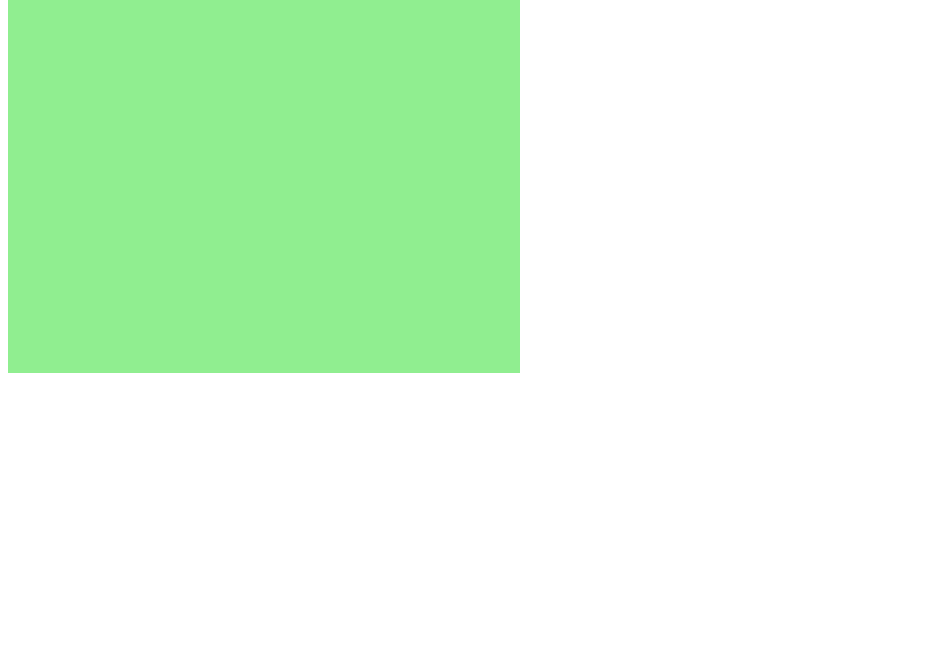
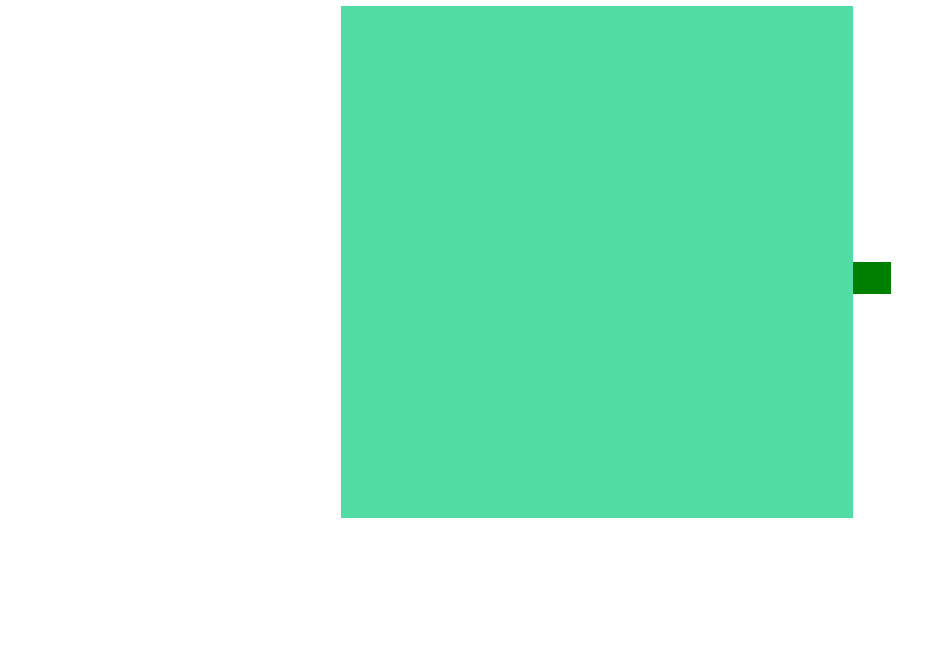
Before and after one commit to PalomaCristina/snake-game, a plain HTML site: page index.html in a window 1280 px wide. Shown: the part 147-800 px from the top of the page, without its empty margins (0-946 px from the left). Drawn offline with Linux system fonts and the light colour scheme.

Commit message:
criar cobrinha e definir movimentos

```diff
--- a/index.html
+++ b/index.html
@@ -3,13 +3,13 @@
 <head>
     <meta charset="UTF-8">
     <meta name="viewport" content="width=device-width, initial-scale=1.0">
-    <meta http-equiv="X-UA-Compatible" content="ie-edge">
-    <link rel="stylesheet" href="css/style.css">
-    <script defer src="js/script.js"></script>
+    <meta http-equiv="X-UA-Compatible" content="ie=edge">
     <title>Snake Game</title>
+    <link rel="stylesheet" href="style.css">
+    <script defer src="script.js"></script>
 </head>
-
 <body>
-    <canvas id="snake" width="512" height="512"></canvas>
+    <h1>SNAKE GAME!</h1>
+    <canvas id="snake" width="550" height="550"></canvas>
 </body>
 </html>
--- a/js/script.js
+++ /dev/null
@@ -1,10 +0,0 @@
-let canvas = document.getElementById("snake");
-let context = canvas.getContext("2d");
-let box = 32;
-
-function criarBG(){
-    context.fillStyle = "lightgreen";
-    context.fillRect(0, 0, 16 * box, 16 * box);
-}
-
-criarBG();
--- /dev/null
+++ b/script.js
@@ -0,0 +1,46 @@
+let canvas = document.getElementById("snake"); //cria o elemento
+let context = canvas.getContext("2d");
+let box = 32;
+let snake = []; //cria cobrinha como array
+snake[0] ={
+    x: 8 * box,
+    y: 8 * box
+}
+let direction = "right";
+
+function criarBG(){
+    context.fillStyle =  '#51DCA3';
+    context.fillRect(0, 0, 16*box, 16*box); //desenha o retângulo x e y, largura e altura
+}
+
+function criarCobrinha() {
+    for(i = 0; i < snake.length; i++){
+        context.fillStyle = "green";
+        context.fillRect(snake[i].x, snake[i].y, box, box);
+    }
+}
+
+function iniciarJogo() {
+    criarBG();
+    criarCobrinha();
+
+    let snakeX = snake[0].x; //define o ponto inicial da cobrinha
+    let snakeY = snake[0].y; //define o ponto inicial da cobrinha
+
+    if(direction == "right") snakeX += box;
+    if(direction == "left") snakeX -= box;
+    if(direction == "up") snakeY -= box;
+    if(direction == "down") snakey += box;
+
+    snake.pop();
+
+    let newHead = {
+        x: snakeX,
+        y: snakeY
+    }
+
+    snake.unshift(newHead);
+
+}
+
+let jogo = setInterval(iniciarJogo, 100);
--- /dev/null
+++ b/style.css
@@ -0,0 +1,14 @@
+body{
+    height: 95vh;
+    width: 95vw;
+    display: flex;
+    flex-direction: column;
+    justify-content: center;
+    align-items: center;
+    background-color: white;
+    color: #51DCA3;
+}
+
+h1{
+    color: #163980;
+}
```
Also changed, not shown: css/style.css (deleted).
